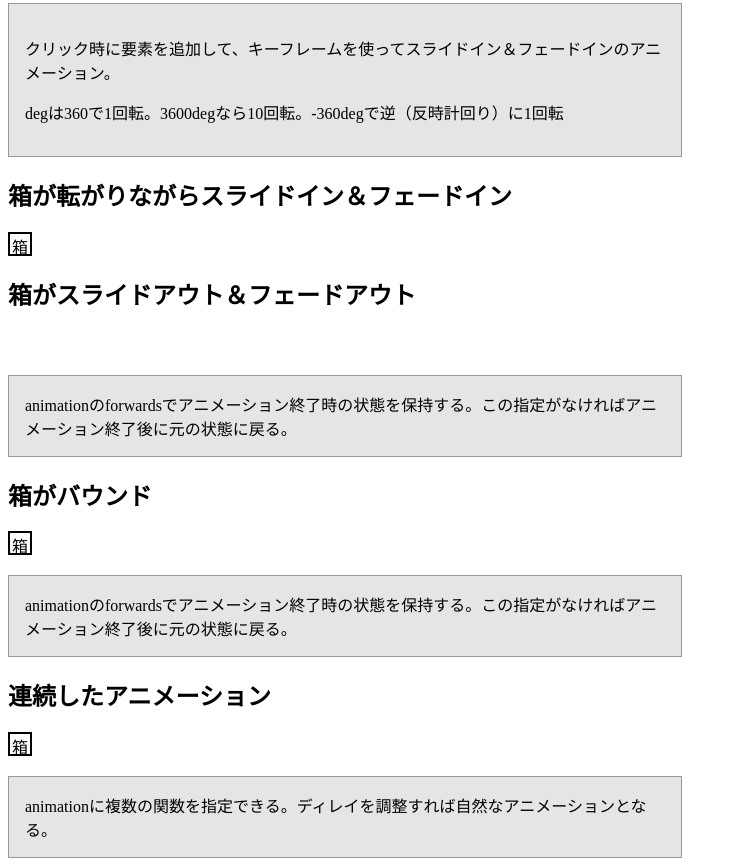
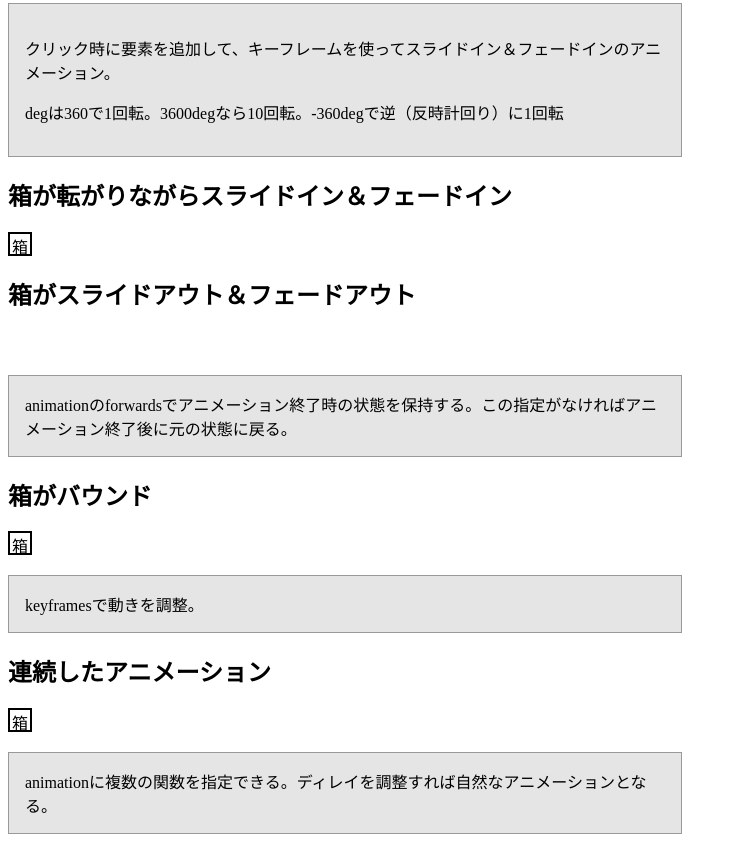
Before and after one commit to akahigeg/css-animation, a plain HTML site: page index.html in a window 1280 px wide. Shown: the part 893-1759 px from the top of the page, without its empty margins (0-737 px from the left). After the commit the page ends 1735 px from the top, so only its background shows below. Drawn offline with Linux system fonts and the light colour scheme.

Commit message:
メモ修正

```diff
--- a/index.html
+++ b/index.html
@@ -205,7 +205,7 @@ transition-delay: 0s;
     </style>
     <div id="box6" class="box6">箱</div>
     <div class="note">
-      animationのforwardsでアニメーション終了時の状態を保持する。この指定がなければアニメーション終了後に元の状態に戻る。
+      keyframesで動きを調整。
     </div>
 
     <h2>連続したアニメーション</h2>
```
